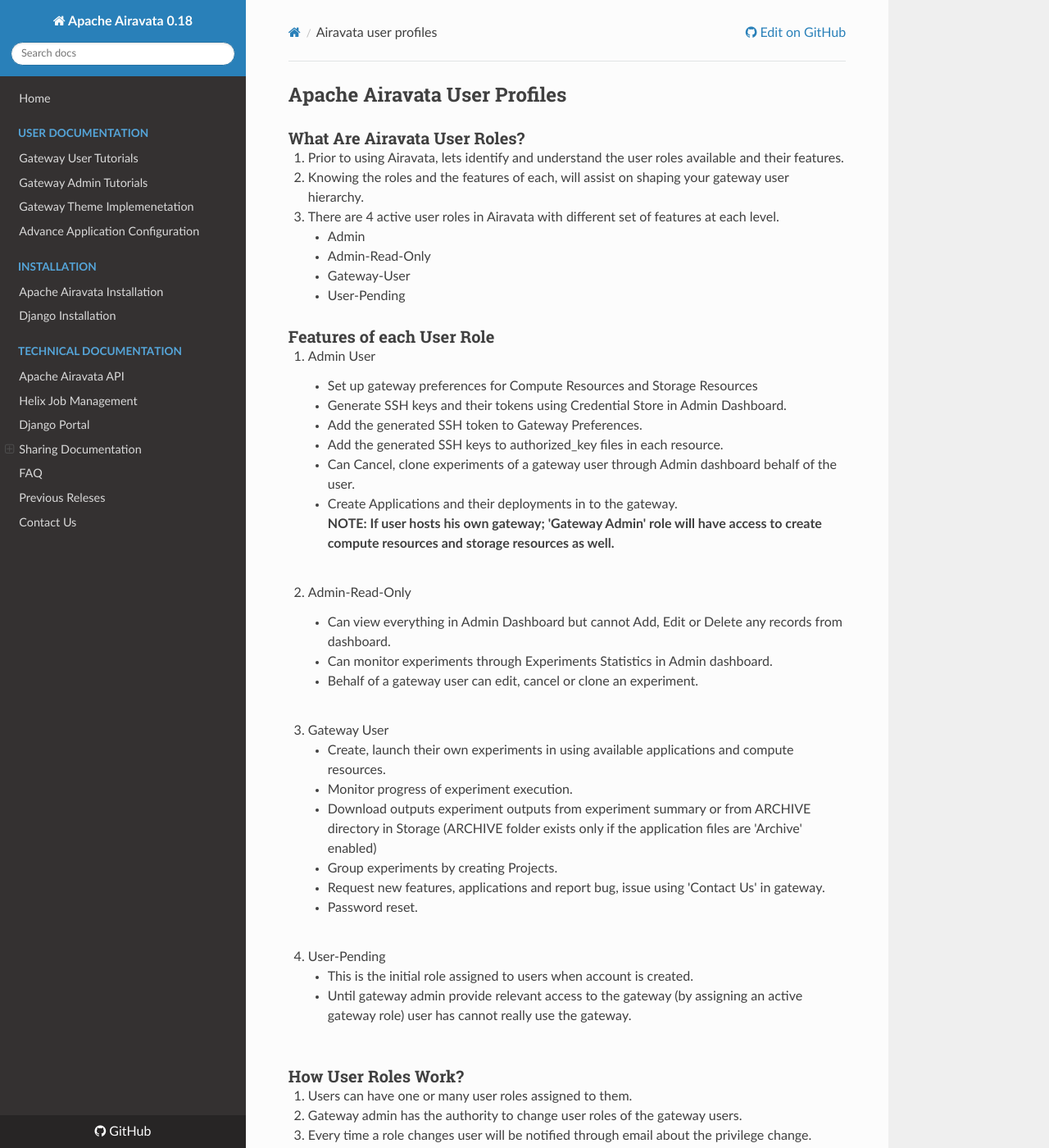
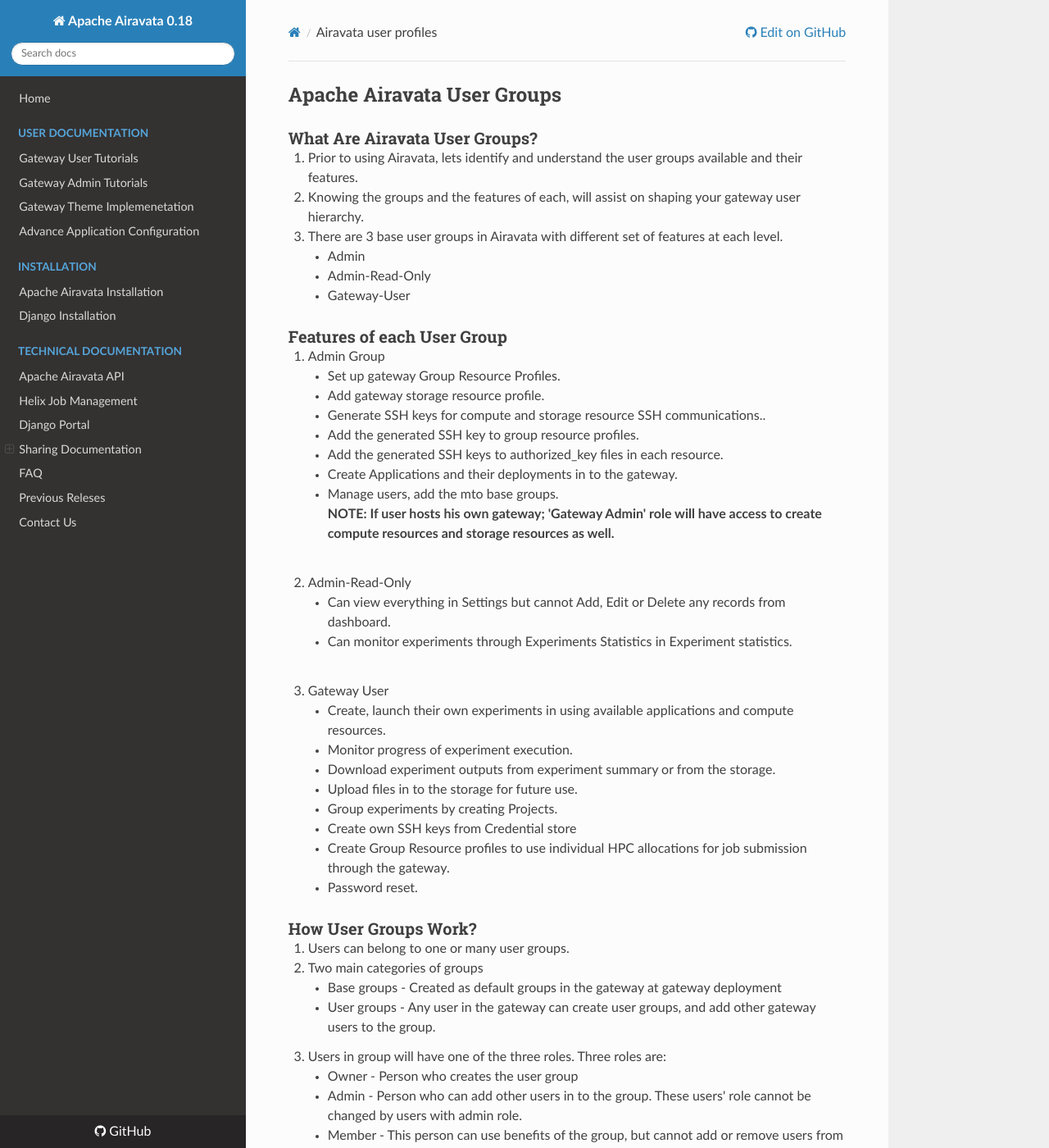
Before and after one commit to isabella232/airavata-docs, an MkDocs documentation site: the page built from docs/user-documentation/airavata-user-profiles.md, in a window 1280 px wide and 1400 px high. Shown: the whole window at 82% size. Built offline with MkDocs 1.6.1, drawn with Linux system fonts in a browser that asks for light colours; nearby versions of some CDN libraries; old or Windows-style settings are respelled for this version of MkDocs; some of the changed text lies outside the part shown.

Commit message:
Adding user group details

```diff
--- a/docs/user-documentation/airavata-user-profiles.md
+++ b/docs/user-documentation/airavata-user-profiles.md
@@ -1,47 +1,54 @@
-## Apache Airavata User Profiles
+## Apache Airavata User Groups
 
-### What Are Airavata User Roles?
+### What Are Airavata User Groups?
 
-1. Prior to using Airavata, lets identify and understand the user roles available and their features.
-2. Knowing the roles and the features of each, will assist on shaping your gateway user hierarchy.
-3. There are 4 active user roles in Airavata with different set of features at each level.
+1. Prior to using Airavata, lets identify and understand the user groups available and their features.
+2. Knowing the groups and the features of each, will assist on shaping your gateway user hierarchy.
+3. There are 3 base user groups in Airavata with different set of features at each level.
 	- Admin
 	- Admin-Read-Only
 	- Gateway-User
-	- User-Pending
 
-### Features of each User Role
+### Features of each User Group
 
-1. Admin User
-	- Set up gateway preferences for Compute Resources and Storage Resources
-	- Generate SSH keys and their tokens using Credential Store in Admin Dashboard.
-	- Add the generated SSH token to Gateway Preferences.
+1. Admin Group
+	- Set up gateway Group Resource Profiles.
+	- Add gateway storage resource profile.
+	- Generate SSH keys for compute and storage resource SSH communications..
+	- Add the generated SSH key to group resource profiles.
 	- Add the generated SSH keys to authorized_key files in each resource.
-	- Can Cancel, clone experiments of a gateway user through Admin dashboard behalf of the user.
 	- Create Applications and their deployments in to the gateway.
+	- Manage users, add the mto base groups.
 <br><b>NOTE: If user hosts his own gateway; 'Gateway Admin' role will have access to create compute resources and storage resources as well.</b></br><br>
-
 2. Admin-Read-Only
-	- Can view everything in Admin Dashboard but cannot Add, Edit or Delete any records from dashboard.
-	- Can monitor experiments through Experiments Statistics in Admin dashboard.
-	- Behalf of a gateway user can edit, cancel or clone an experiment.
+	- Can view everything in Settings but cannot Add, Edit or Delete any records from dashboard.
+	- Can monitor experiments through Experiments Statistics in Experiment statistics.
 <br></br>
 3. Gateway User
 	- Create, launch their own experiments in using available applications and compute resources.
 	- Monitor progress of experiment execution.
-	- Download outputs experiment outputs from experiment summary or from ARCHIVE directory in Storage (ARCHIVE folder exists only if the application files are 'Archive' enabled)
+	- Download experiment outputs from experiment summary or from the storage.
+	- Upload files in to the storage for future use.
 	- Group experiments by creating Projects.
-	- Request new features, applications and report bug, issue using 'Contact Us' in gateway.
+	- Create own SSH keys from Credential store
+	- Create Group Resource profiles to use individual HPC allocations for job submission through the gateway.
 	- Password reset.
-<br>
-</br>
-4. User-Pending
-	- This is the initial role assigned to users when account is created.
-	- Until gateway admin provide relevant access to the gateway (by assigning an active gateway role) user has cannot really use the gateway.
-<br>
-</br>
-### How User Roles Work?
 
-1. Users can have one or many user roles assigned to them.
-2. Gateway admin has the authority to change user roles of the gateway users.
-2. Every time a role changes user will be notified through email about the privilege change.
+
+### How User Groups Work?
+
+1. Users can belong to one or many user groups.
+2. Two main categories of groups
+    - Base groups - Created as default groups in the gateway at gateway deployment
+    - User groups - Any user in the gateway can create user groups, and add other gateway users to the group.
+3. Users in group will have one of the three roles. Three roles are:
+    - Owner - Person who creates the user group
+    - Admin - Person who can add other users in to the group. These users' role cannot be changed by users with admin role.
+    - Member - This person can use benefits of the group, but cannot add or remove users from the group.
+4. Only the owner of the group can change users; role.
+5. Adding users to base groups can be done using two interfaces.
+    - Settings &rarr; Manage Users
+    - Top right-hand corner dropdown menu &rarr; Groups
+6. Adding users to any other group that you are an admin of or the owner of can be done using
+    - Top right-hand corner dropdown menu &rarr; Groups
+7. In Manage Users page, users are listed with all the groups they are a member of.
```
